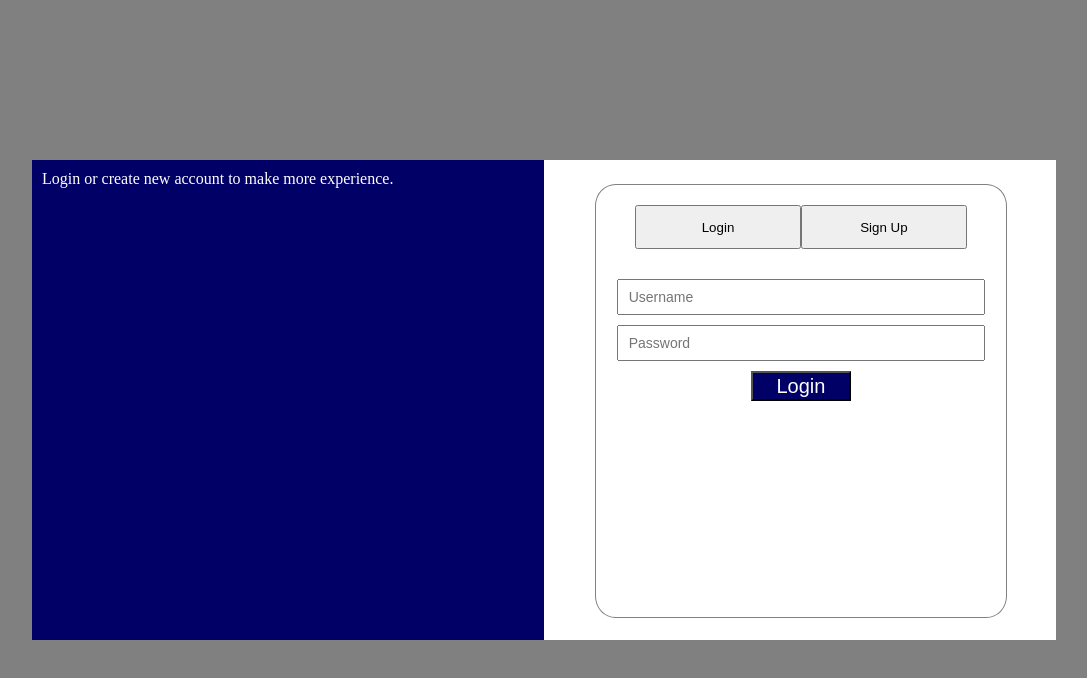
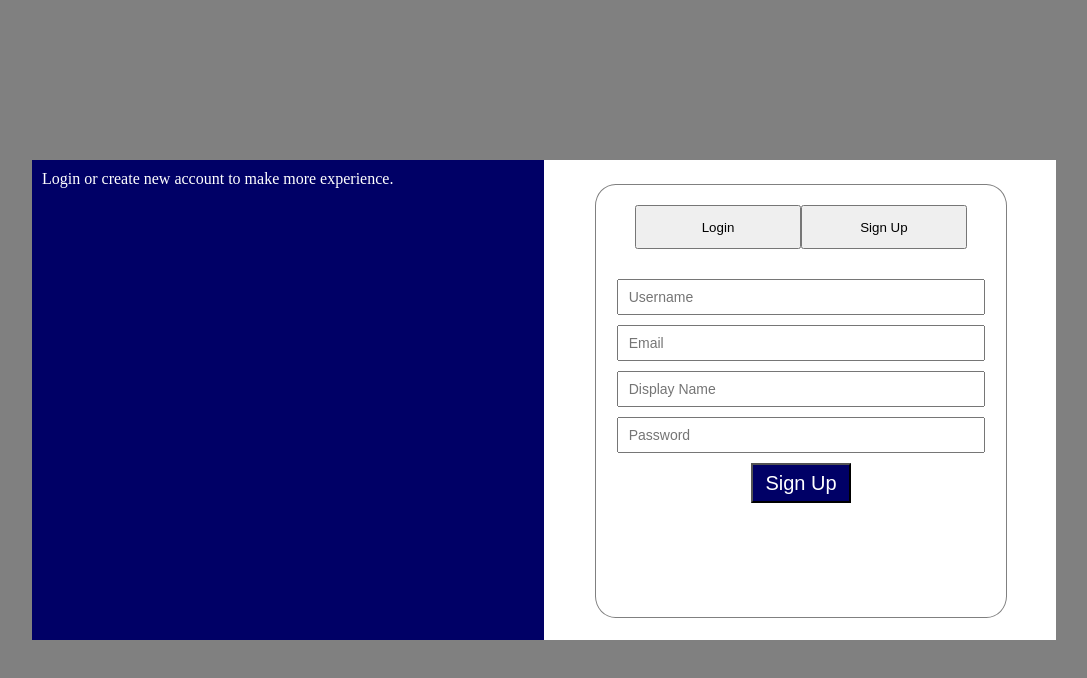
Before and after one commit to neilnguyen2208/Baotri_UI, a React (Create React App) app: page / in a window 1280 px wide. Both pictures are taken after a click on the button "Sign Up". Shown: the top 678 px of the page, without its empty margins (96-1183 px from the left). Built offline with nearby package versions, Linux system fonts and the light colour scheme.

Commit message:
Trick Responsive

```diff
--- a/src/pages/AboutUs/AboutUs.css
+++ b/src/pages/AboutUs/AboutUs.css
@@ -1,10 +1,11 @@
 
 .About {
-    position: fixed;
+    position: absolute;
     width: 100%;
     height: 100%;
     margin: 0px;
     padding: 0px;
+    min-width: 1000px;
 }
 
 .About .About_Header{
--- a/src/pages/EnglishListening/EnglishListening.css
+++ b/src/pages/EnglishListening/EnglishListening.css
@@ -1,10 +1,11 @@
 
 .Listening {
-    position: fixed;
+    position: absolute;
     width: 100%;
     height: 100%;
     margin: 0px;
     padding: 0px;
+    min-width: 1000px;
 }
 
 .Listening .Listening_Header{
--- a/src/pages/EnglishListening/EnglishListening.js
+++ b/src/pages/EnglishListening/EnglishListening.js
@@ -3,7 +3,8 @@ import Header from "../../components/Header/Header.js";
 import './EnglishListening.css'
 import Footer from '../../components/Footer/Footer';
 import EnglishVocabularyItem from '../../components/EnglishVocabularyItem/EnglishVocabularyItem.js';
-import { withRouter } from 'react-router-dom';
+import { withRouter, Redirect } from 'react-router-dom';
+import { isLogin } from "../../pages/Login/Login.js";
 
 class EnglishListening extends Component{
 
@@ -69,6 +70,10 @@ class EnglishListening extends Component{
                 </div>
             );
         })
+        let islogin = isLogin();
+
+        if(!isLogin)
+            return  <Redirect path='/'></Redirect>
 
         return(
             <div className="Listening">
--- a/src/pages/EnglishVocabulary/EnglishVocabulary.css
+++ b/src/pages/EnglishVocabulary/EnglishVocabulary.css
@@ -1,10 +1,11 @@
 
 .Vocabulary {
-    position: fixed;
+    position: absolute;
     width: 100%;
     height: 100%;
     margin: 0px;
     padding: 0px;
+    min-width: 1000px;
 }
 
 .Vocabulary .Vocabulary_Header{
--- a/src/pages/EnglishVocabulary/EnglishVocabulary.js
+++ b/src/pages/EnglishVocabulary/EnglishVocabulary.js
@@ -3,7 +3,8 @@ import Header from "../../components/Header/Header.js";
 import './EnglishVocabulary.css'
 import Footer from '../../components/Footer/Footer';
 import EnglishVocabularyItem from '../../components/EnglishVocabularyItem/EnglishVocabularyItem.js';
-import { withRouter } from 'react-router-dom';
+import { withRouter, Redirect } from 'react-router-dom';
+import { isLogin } from '../Login/Login.js';
 
 class EnglishVocabulary extends Component{
 
@@ -68,6 +69,11 @@ class EnglishVocabulary extends Component{
             );
         })
 
+        let islogin = isLogin();
+
+        if(!isLogin)
+            return  <Redirect path='/'></Redirect>
+
         return(
             <div className="Vocabulary">
                 <div className="Vocabulary_Header">
--- a/src/pages/Home/Home.css
+++ b/src/pages/Home/Home.css
@@ -1,10 +1,11 @@
 
 .Home{
-    position: fixed;
+    position: absolute;
     width: 100%;
     height: 100%;
     margin: 0px;
     padding: 0px;
+    min-width: 1000px;
 }
 
 .Home .Home_Header{
@@ -80,7 +81,6 @@
     background-color: darkorange;
     height: 10%;
     width: 100%;
-    padding-bottom: 5px;
 }
 
 .Home .Content .Content_Row .Item{
--- a/src/pages/Login/Login.css
+++ b/src/pages/Login/Login.css
@@ -5,6 +5,7 @@
     background-color: gray;
     width: 100%;
     height: 100%;
+    min-width: 1000px;
 }
 
 .Login .Content {
@@ -82,7 +83,7 @@
     border-radius: 0px 0px 5% 5%;
 }
 
-.Login .Content .RightSide .Right_Bound .Form .Login {
+.Login .Content .RightSide .Right_Bound .Form .Login-Form {
     position: relative;
     display: flex !important;
     flex-direction: column;
@@ -94,22 +95,30 @@
     right: 5%;
 }
 
-.Login .Content .RightSide .Right_Bound .Form .Login input {
+.Login .Content .RightSide .Right_Bound .Form .Login-Form input {
+    position: relative;
     margin-bottom: 10px;
     min-height: 30px;
     padding-left: 10px;
     font-size: 14px;
 }
 
-.Login .Content .RightSide .Right_Bound .Form .Login button {
+.Login .Content .RightSide .Right_Bound .Form .Login-Form a {
+    position: relative;
+    margin-bottom: 10px;
+    color: #000066;
+}
+
+.Login .Content .RightSide .Right_Bound .Form .Login-Form button {
+    position: relative;
     align-self: center;
-    min-height: 30px;
+    min-height: 40px;
     min-width: 100px;
     background-color: #000066;
     color: white;
     font-size: 20px;
 }
 
-.Login .Content .RightSide .Right_Bound .Form .Login button:hover {
+.Login .Content .RightSide .Right_Bound .Form .Login-Form button:hover {
     border: solid 1px gray;
 }
--- a/src/pages/Login/Login.js
+++ b/src/pages/Login/Login.js
@@ -12,11 +12,63 @@ class Login extends Component {
             signup: false,
             forgot_pasword: false,
             username: "",
-            password: ""
+            password: "",
+            email: "",
+            displayname: ""
         }
         this.handleUsernameChange.bind(this);
         this.handlePasswordChange.bind(this);
-        this.handleButtonLoginClick.bind(this);
+        this.handleDisplayNameChange.bind(this);
+        this.handleEmailChange.bind(this);
+        this.handleClick.bind(this);
+        this.handleLoginClick.bind(this);
+        this.handleSignupClick.bind(this);
+    }
+
+    render(){
+        const {login, signup, forgot_pasword} = this.state;
+        const isAuthenticated = isLogin();
+        if(isAuthenticated){
+            console.log('true');
+            return <Redirect to = "/home"></Redirect>
+        }
+        return(
+           <div className="Login">
+              <div className="Content">
+                <div className="LeftSide">
+                    <p>Login or create new account to make more experience.</p>
+                </div>
+                <div className="RightSide">
+                    <div className="Right_Bound">
+                        <div className="Top_Nav">
+                            <button className="Login_Button" onClick={this.handleLoginClick}>Login</button>
+                            <button className="SignUp_Button" onClick={this.handleSignupClick}>Sign Up</button>
+                        </div>
+                        <div className="Form">
+                            {
+                                login?
+                                <div className="Login-Form">
+                                    <input type="text" placeholder="Username" onChange={this.handleUsernameChange}></input>
+                                    <input type="text" placeholder="Password" onChange={this.handlePasswordChange}></input>
+                                    <a href='./home'>Forgot Password? Click Here.</a>
+                                    <button onClick={this.handleClick}>Login</button>
+                                </div>
+                                : signup?
+                                <div className="Login-Form">
+                                    <input type="text" placeholder="Username" onChange={this.handleUsernameChange}></input>
+                                    <input type="text" placeholder="Email" onChange={this.handleEmailChange}></input>
+                                    <input type="text" placeholder="Display Name" onChange={this.handleDisplayNameChange}></input>
+                                    <input type="text" placeholder="Password" onChange={this.handlePasswordChange}></input>
+                                    <button onClick={this.handleClick}>Sign Up</button>
+                                </div>
+                                : <div>Forgot Password</div>
+                            }
+                        </div>
+                    </div>
+                </div>
+              </div>
+           </div>
+        );
     }
 
     handleUsernameChange = (event) =>{
@@ -35,54 +87,48 @@ class Login extends Component {
         )
     }
 
-    handleButtonLoginClick = async (event)=> {
+    handleClick = async (event)=> {
         event.preventDefault();
         console.log('username: '+this.state.username + 'password: '+this.state.password);
-        // let response = await fetch('api/v1/1');
-        // let content = await response.json();
-        // console.log(content);
         localStorage.setItem('token', 'zcdalshfkabckxbsiladhosadklhndsaldkbk,sacb');
         this.setState({});
     }
 
-    render(){
-        const {login, signup, forgot_pasword} = this.state;
-        const isAuthenticated = isLogin();
-        if(isAuthenticated){
-            console.log('true');
-            return <Redirect to="/home"></Redirect>
-        }
-        return(
-           <div className="Login">
-              <div className="Content">
-                <div className="LeftSide">
-                    <p>Login or create new account to make more experience.</p>
-                </div>
-                <div className="RightSide">
-                    <div className="Right_Bound">
-                        <div className="Top_Nav">
-                            <button className="Login_Button">Login</button>
-                            <button className="SignUp_Button">Sign Up</button>
-                        </div>
-                        <div className="Form">
-                            {
-                                login?
-                                <div className="Login">
-                                    <input type="text" placeholder="Username" onChange={this.handleUsernameChange}></input>
-                                    <input type="text" placeholder="Password" onChange={this.handlePasswordChange}></input>
-                                    <button onClick={this.handleButtonLoginClick}>Login</button>
-                                </div>
-                                : signup?
-                                <div>Sign Up</div>
-                                : <div>Forgot Password</div>
-                            }
-                        </div>
-                    </div>
-                </div>
-              </div>
-           </div>
-        );
+    handleEmailChange = (event) => {
+        event.preventDefault();
+        this.setState(
+            {
+                email: event.target.value
+            }
+        )
     }
+
+    handleDisplayNameChange = (event) =>{
+        event.preventDefault();
+        this.setState(
+            {
+                displayname: event.target.value
+            }
+        )
+    }
+
+    handleLoginClick = ()=>{
+        this.setState({
+            login: true,
+            signup: false,
+            forgot_pasword: false
+        })
+    }
+
+    handleSignupClick =()=>{
+        this.setState({
+            login: false,
+            signup: true,
+            forgot_pasword: false
+        })
+    }
+
+
 }
 
 export function  isLogin(){
```
Also changed, not shown: src/components/Header/Header.css (+2 -65 lines).
